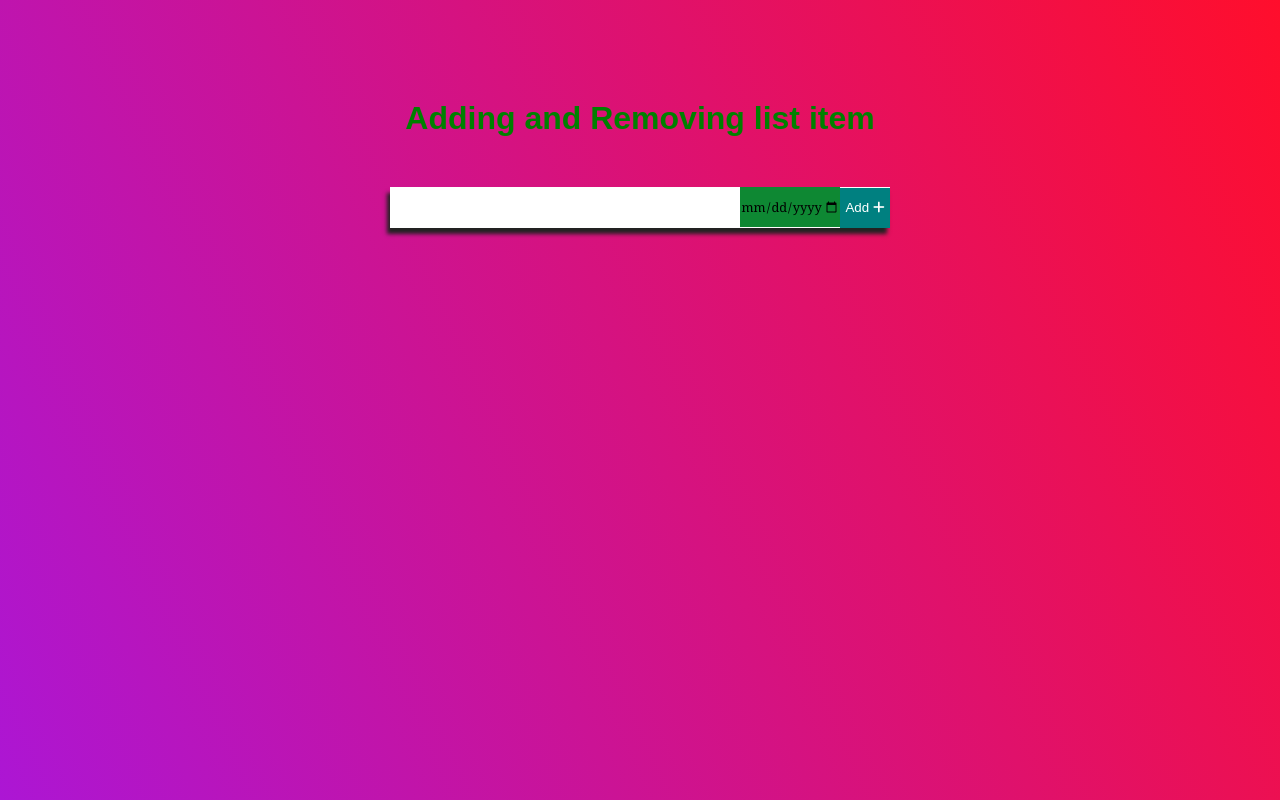
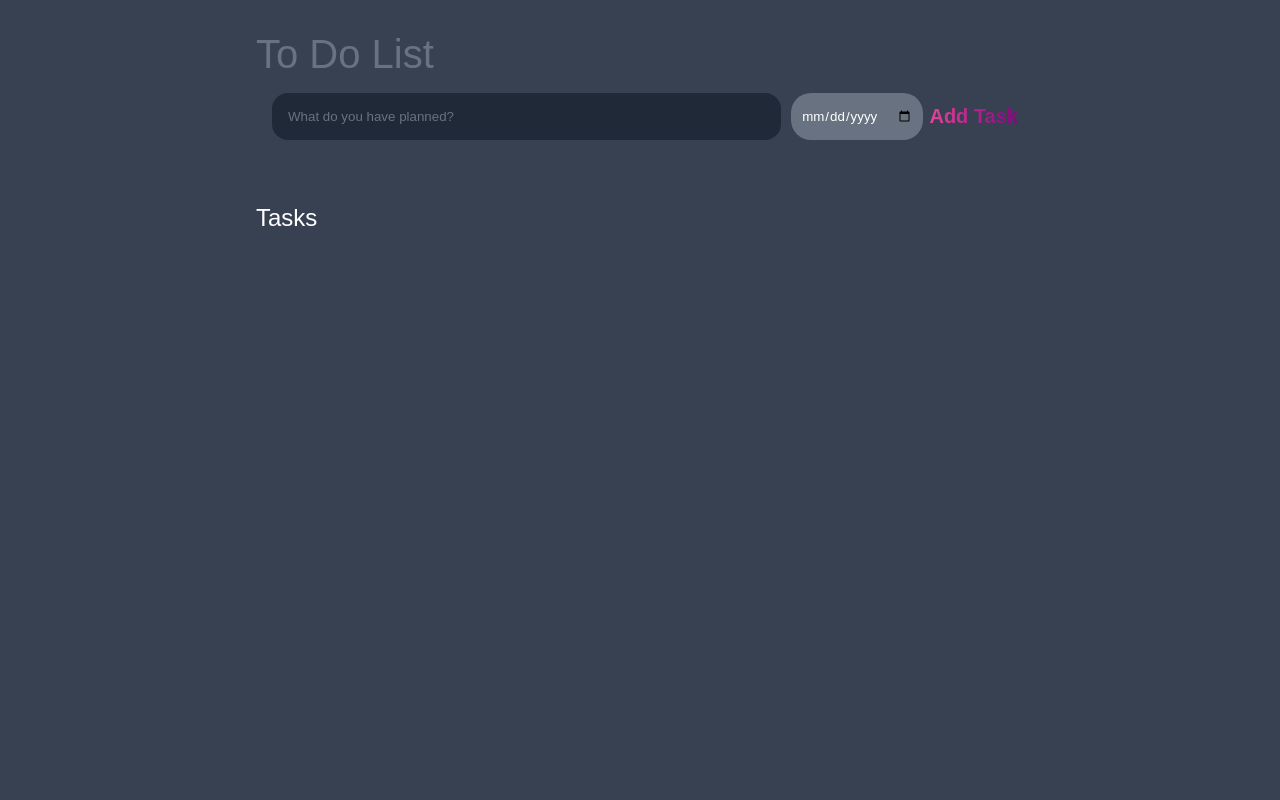
Before and after one commit to imaashishtiwari/ToDoList, a plain HTML site: page new 2.html in a window 1280 px wide. Drawn offline with Linux system fonts and the light colour scheme.

Commit message:
added new2 js file and changed some functions in index.js and changed styling

```diff
--- a/index.css
+++ b/index.css
@@ -1,12 +1,40 @@
-* {
-    box-sizing: border-box;
+:root{
+	--dark: #374151;
+	--darker: #1f2937;
+	--darkest: #111827;
+	--gray: #687280;
+	--light: #eee;
+	--pink: #ec4899;
+	--purple: #800080;
 }
 
+*{
+	box-sizing: border-box;
+	margin: 0;
+	font-family: "Fira sans", sans-serif;
+}
 body {
-    font-family: Verdana, sans-serif;
-    background-color: #f16775;
-    overflow: hidden;
-    /*color:red;*/
+	display: flex;
+	flex-direction: column;
+	min-height: 100vh;
+	background: var(--dark);
+	color: #fff;
+	overflow:var(--darker);
+}
+
+header{
+	padding:2rem 1rem;
+	max-width: 800px;
+	width:100%;
+	margin: 0 auto;
+}
+
+header h1{
+    margin: 0px 0px 0px 250px;
+	font-size: 2.5rem;
+	font-weight:300;
+	color:var(--light);
+	margin-bottom:1rem;
 }
 
 @media all and (max-width : 414px){
@@ -14,9 +42,15 @@ body {
         background-color:#05445E;
     }
 
+    header h1{
+        display: inline;
+        margin: 0px 0px 0px 6.5rem;
+        background-color: #05445E;
+    }
+
     .flex-parent-element {
-        display: flex;
-        width: 100%;
+        display: none;
+
     }
 
     .flex-child-element1 {
@@ -34,23 +68,20 @@ border-radius: 10px;
 /*flex box start*/
 .flex-parent-element {
     display: flex;
-    margin-top: 100px;
-    width: 100%;
-    height: 00px;
+    margin: 50px 0px 0px 0px;
 }
 
-
 .flex-child-element1 {
-    flex: 1;
-    /*border: 2px solid orange;*/
-    margin: 48px;
-    margin-left: 80px;
+    width: 100%;
+    border-color: #800080;
+    margin: 0px 0px 50px 80px;
 }
 
 .flex-child-element2 {
-    flex: 1;
-   /* border: 2px solid orange;*/
-    margin: 40px;
+    width: 100%;
+    border-color: #800080;
+    margin: 0px 0px 0px 0px;
+        /* top right down left*/
 }
 
 
@@ -121,7 +152,7 @@ border-radius: 10px;
         width: 100%;
         height: 100%;
         overflow: auto;
-        background-color: cyan;
+        background-color: var(--light);
         background-color: rgba(0, 0, 0, 0.5)
     }
 
@@ -154,10 +185,10 @@ border-radius: 10px;
 /*modal end*/
 
 .btnStyle {
-    background-color: rgb(9, 109, 87);
+    background-color: var(--light);
     border-radius: 5px;
     border: none;
-    color: rgb(245, 242, 236);
+    color: var(--darker);
     padding: 15px 32px;
     text-align: center;
     text-decoration: none;
@@ -170,17 +201,19 @@ border-radius: 10px;
 }
 @media all and (max-width : 414px){
     .btnStyle{
+
+        width: 100%;
         font-family: "Times New Roman", Times, serif;
-        background-color:#75E6DA;
-        border-radius: 5px;
+        background-color:var(--darker);
+        border-radius: 0px;
         border: none;
-        color: rgb(2, 0, 1);
-        padding: 12px 70px;
+        color: var(--light);
+        padding: 8px 8px;
         text-align: center;
         text-decoration: none;
         display: inline-block;
         font-size: 38px;
-        margin: 250px 0px 0px 0px;
+        margin: 60px 0px 0px 25px;
     }
 }
 
--- a/index.js
+++ b/index.js
@@ -14,7 +14,7 @@ span.onclick = function(){
 
 window.onclick = function(event){
     if(event.target == modal){
-        modal.style.dispaly = "none";
+        modal.style.display = "none";
     }
 }
 
--- a/new 2.css
+++ b/new 2.css
@@ -1,78 +1,130 @@
-*{
-	font-family:'Montserrat',sans-serif;
-	margin:0;
-	padding:0;
-	box-sizing:border-box;
+:root{
+	--dark: #374151;
+	--darker: #1f2937;
+	--darkest: #111827;
+	--gray: #687280;
+	--light: #eee;
+	--pink: #ec4899;
+	--purple: #800080;
 }
 
-body{
-	min-height:100vh;
-	background:linear-gradient(65deg, rgb(172,22,212),
-	rgb(287,14,44));;
-
-	display:flex;
-	flex-direction:column;
-	align-items:center;
+*{
+	box-sizing: border-box;
+	margin: 0;
+	font-family: "Fira sans", sans-serif;
+}
+body {
+	display: flex;
+	flex-direction: column;
+	min-height: 100vh;
+	background: var(--dark);
+	color: #fff;
+	overflow:var(--darker);
 }
 
-h1{
-	color:green;
-	margin-top:100px;
+header{
+	padding:2rem 1rem;
+	max-width: 800px;
+	width:100%;
+	margin: 0 auto;
 }
 
-form{
-	margin-top:50px;
-	background:#fff;
-	font-size: 0px;
-	box-shadow:-3px 6px 4px #222;
+header h1{
+	font-size: 2.5rem;
+	font-weight:300;
+	color:var(--gray);
+	margin-bottom:1rem;
 }
 
-form input{
-	width:350px;
-	height:40px;
-	border:none;
-	outline:none;
-	padding:0.5px;
+.new-task-form{
+	display: flex;
 }
 
-form button{
-	width:50px;
-	height:40px;
-	border:none;
-	background:teal;
-	color:white;
+input, button{
+	appearance: none;
+	border: none;
 	outline:none;
-	cursor:pointer;
+	background: none;
 }
 
-.container{
-	margin-top:50px;
+.new-task-input{
+	flex:1 1 0%;
+	background-color: var(--darker);
+	padding: 1rem;
+	border-radius:1rem;
+	margin-left:1rem;
+	color:var(--light);
+}
+.new-task-input::placeholder{
+	color: var(--gray);
 }
 
-ul{
-	list-style:none;
-	width:500px;
+.new-task-submit{
+	color: var(--pink);
+	font-size:1.25rem;
+	font-weight: 700;
+	background-image: linear-gradient(to right, var(--pink),var(--purple));
+	-webkit-background-clip:text;
+	-webkit-text-fill-color: transparent;
+	cursor: pointer;
+	transition: 0.4s;
 }
 
-ul li{
-	width:100%;
-	background:#ffff;
-	height:40px;
-	line-height:40px;
-	padding:0.5px;
-	position:relative;
-	cursor:pointer;
-	display:block;
-	margin:5px;
-	box-shadow:-3px 6px 4px #222;
+.new-task-submit:hover{
+	opacity: 0.8;
+}
+
+.new-task-input:active{
+	opacity: 0.6;
+}
+
+main{
+	flex: 1 1 0%;
+	padding: 2rem 1rem;
+	max-width: 800px;
+	width: 100%;
+	margin: 0 auto;
+}
+
+.tasklist{
+	padding:1rem;
+}
+
+.task-list h2{
+	font-size:1.5rem;
+	font-weight: 300;
+	color: var(--grey);
+	margin-bottom: 1rem;
 }
 
 
-ul li span{
-	position:absolute;
-	top:0;
-	right:0;
-	width:50px;
-	text-align:center;
-	background:#e19;
+li{
+	list-style: none;
+	flex:1 1 0%;
+	background-color: var(--darker);
+	padding: 1rem;
+	border-radius:1rem;
+	margin-left:1rem;
+	color:var(--light);
+	margin-top: 20px;
 }
+
+#todoList li a{
+	font-size: 18px;
+	font-weight: 300;
+	float: right;
+	cursor: pointer;
+	margin: 0px 0px 0px 10px;
+}
+
+
+
+.inputCalendar{
+	color: var(--white);
+	padding:0px 10px 0px 10px;
+	background-color: #687280;
+	border-radius: 20px;
+	margin: 0 0 0 10px;
+	cursor: pointer;
+
+}
--- a/new 2.html
+++ b/new 2.html
@@ -1,68 +1,37 @@
 <!DOCTYPE html>
 <html lang="en">
+
 <head>
     <meta charset="UTF-8">
     <meta name="viewport" content="width-device-width, initial scale=1.0">
     <title>Document</title>
+    <link rel="stylesheet" href="https://cdnjs.cloudflare.com/ajax/libs/font-awesome/4.7.0/css/font-awesome.min.css">
     <link rel="stylesheet" href="new 2.css">
- <script src="https://kit.fontawesome.com/a5f95f82b5.js" crossorigin="anonymous"></script>
-<style>
-
-.calendarDate{
-background-color: rgb(14, 136, 51);
-width: 100px;
-font-size: 0.8rem;
-font-family: Georgia, serif;
-}
-
-</style>
 
 </head>
 
-
 <body>
-<h1>Adding and Removing list item</h1>
-<div class="flex-container">
-  <form>
-    <input type="text" name="text" id="txt" required>
-    <input type="date" class="calendarDate">
-    <button type="submit" class="btn-list">Add
-    <i class="fa fa-plus"aria-hidden="true"></i>
-    </button>
+<div class="container">
+    <header>
+        <h1> To Do List </h1>
+            <form class="new-task-form">
+                <input type="text" id="inp" class="new-task-input" placeholder="What do you have planned?" required/>
+                <input type="date" id="calendar" class="inputCalendar">
+                <button id="btn" class="new-task-submit"> Add Task</button>
             </form>
-    <div class="container">
-    <ul>
+    </header>
+    <main>
+        <section class="task-list">
+            <h2>Tasks</h2>
+                    <div class="content">
+                        <ul type="text" id="todoList" >
 
                         </ul>
                     </div>
+        </section>
+    </main>
 </div>
-<script>
-const inputText=document.querySelector('#txt');
-const myButton=document.querySelector('.btn-list');
-const list=document.querySelector('.container ul');
-myButton.addEventListener('click',(e)=>{
-  if(inputText.value!=""){
-  e.preventDefault();
 
-  const myLi=document.createElement('li');
-  myLi.innerHTML=inputText.value;
-  list.appendChild(myLi);
-
-  const mySpan=document.createElement('span');
-  mySpan.innerHTML='x';
-  myLi.appendChild(mySpan);
-  }
-  const close=document.querySelectorAll('span');
-  for(let i=0;i<close.length;i++){
-  close[i].addEventListener('click',()=>{
-  close[i].parentElement.style.display="none";
-  })
-  }
-  inputText.value="";
-  });
-
-
-
-  </script>
+<script src="new2.js"></script>
 </body>
 </html>
--- /dev/null
+++ b/new2.js
@@ -0,0 +1,32 @@
+var list =[];
+var inp = document.getElementById('inp');
+var todoList = document.getElementById('todoList');
+
+
+document.getElementById('btn').addEventListener("click",function () {
+list.unshift(inp.value);
+inp.value="";
+showList();
+});
+
+function showList(){
+    todoList.innerHTML = '';
+    list.forEach(function(n,i){
+        todoList.innerHTML += "<li> " + "<a onclick='deleteItem("+i+")' >&times;</a>" + n + "<a onclick='editItem("+i+")'>Edit</a>" + "</li>";
+    })
+}
+
+function deleteItem(i){
+    if(confirm("Do You really want to delete?") == true){
+        list.splice(i,1);
+        showList();
+    }else{
+        return false;
+    }
+}
+
+function editItem(i){
+    var newValue = prompt("Please Insert your new value.");
+     list.splice(i,1,newValue)
+     showList();
+}
```
Also changed, not shown: index.html (+3 -4 lines). Lines whose indentation alone changed are shown as unchanged.
